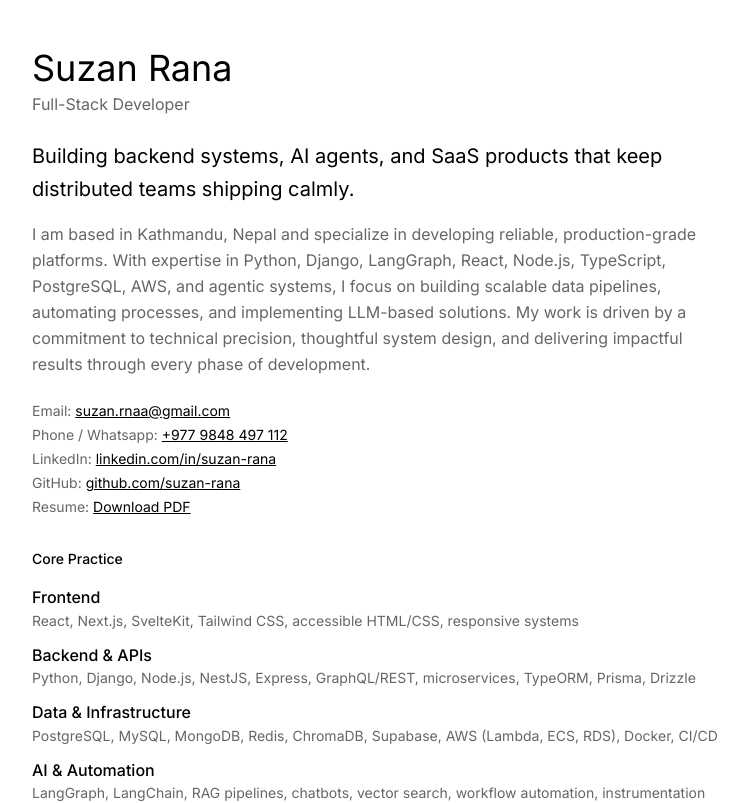
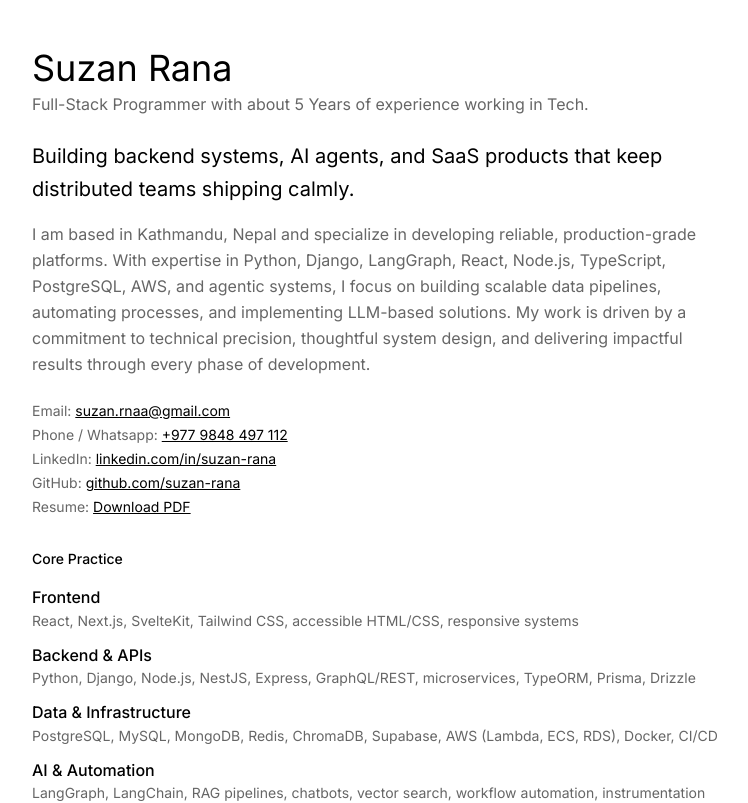
Before and after one commit to suzan-rana/portfolio, a Next.js app: page / in a window 1280 px wide. Shown: the top 803 px of the page, without its empty margins (256-1004 px from the left). Built offline with nearby package versions, Linux system fonts and the light colour scheme.

Commit message:
fix: working in tech

```diff
--- a/app/page.tsx
+++ b/app/page.tsx
@@ -101,7 +101,7 @@ export default function Home() {
             Suzan Rana
           </h1>
           <p className="mb-6 text-base text-[#666666]">
-            Full-Stack Developer
+            Full-Stack Programmer with about 5 Years of experience working in Tech.
           </p>
 
           <p className="mb-4 text-xl leading-relaxed">
```
